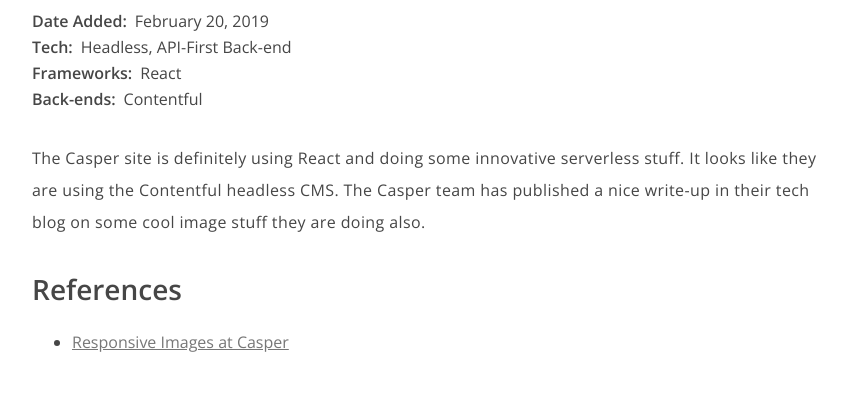
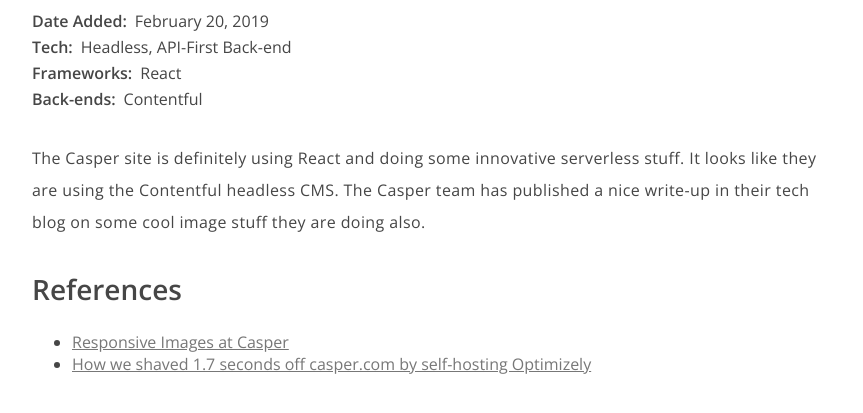
Before and after one commit to subscribepro/headless-page, a Gatsby site: page /sites/casper.com/ in a window 1280 px wide. Shown: the part 845-1258 px from the top of the page, without its empty margins (208-1071 px from the left). Built offline with nearby package versions, Linux system fonts and the light colour scheme; Gatsby itself is replaced by a stand-in of ours.

Commit message:
Add ref for Casper

```diff
--- a/content/sites/casper.com/index.md
+++ b/content/sites/casper.com/index.md
@@ -18,3 +18,4 @@
 ## References
 
 * [Responsive Images at Casper](https://medium.com/caspertechteam/responsive-images-at-casper-c471f5b8307d)
+* [How we shaved 1.7 seconds off casper.com by self-hosting Optimizely](https://medium.com/caspertechteam/we-shaved-1-7-seconds-off-casper-com-by-self-hosting-optimizely-2704bcbff8ec)
```
